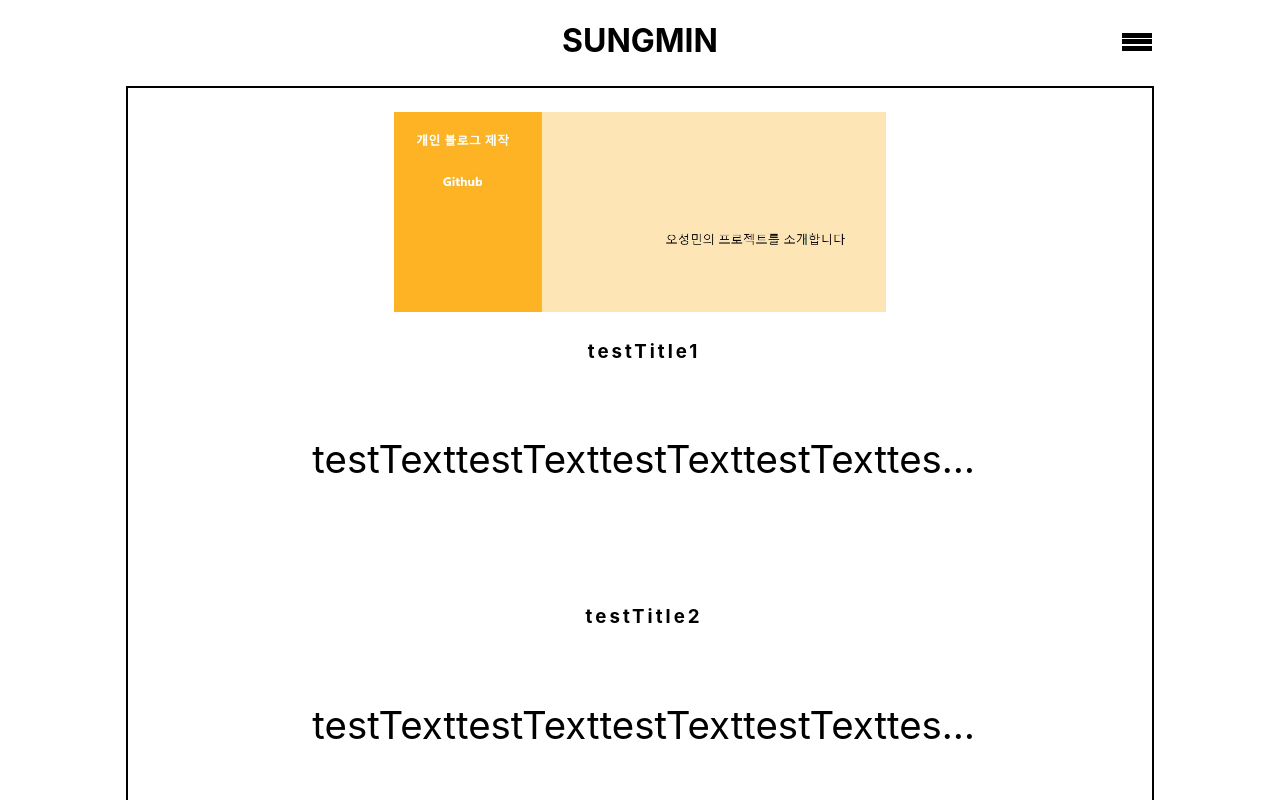
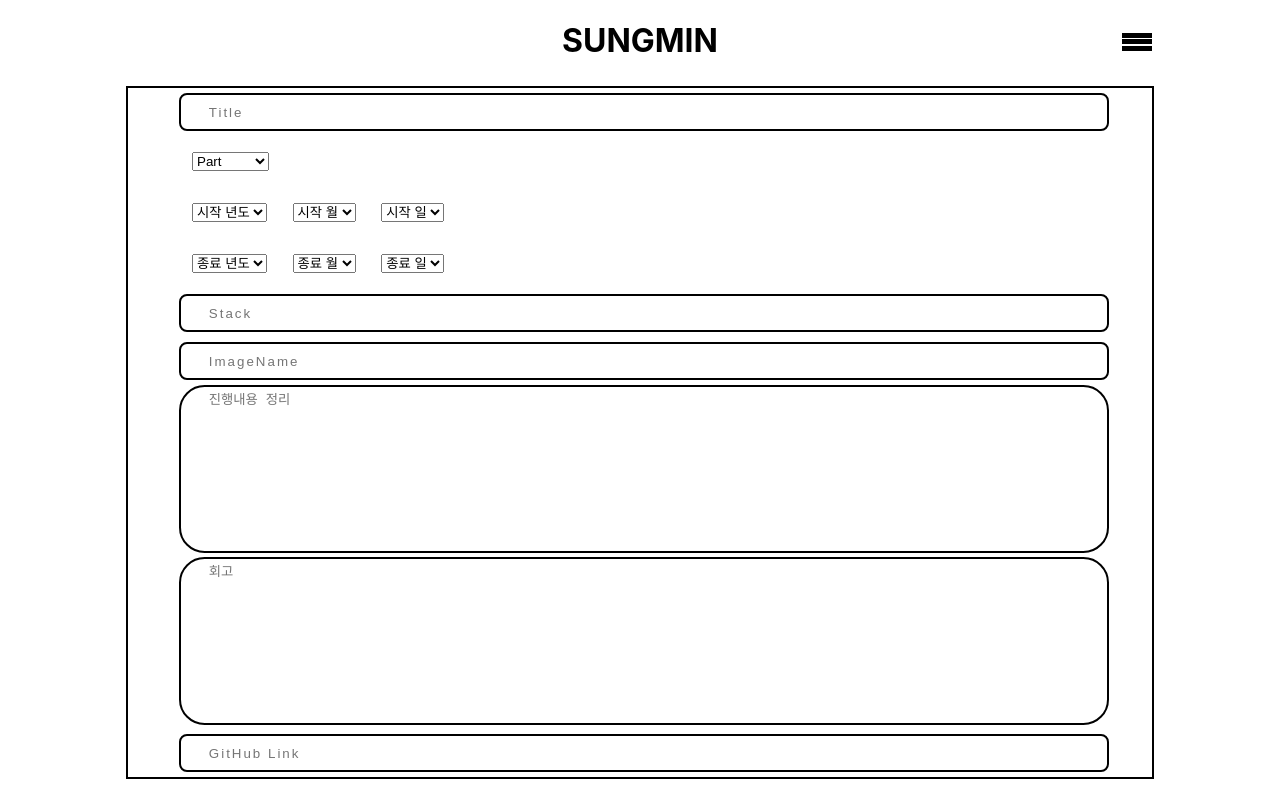
Before and after one commit to osm0517/my_portfolio, a React (Create React App) app: page /list in a window 1280 px wide. Shown: the top 800 px of the page. Built offline with nearby package versions, Linux system fonts and the light colour scheme.

Commit message:
input form finish test success

```diff
--- a/src/App.css
+++ b/src/App.css
@@ -96,6 +96,35 @@
 #document-div{
   margin-left: 10%;
   margin-bottom: 15%;
+  border: 1px solid black;
+  border-radius: 2%;
+}
+#write-div input{
+  width: 100%;
+  height: 4vh;
+  margin: 5px auto;
+  text-indent: 2vw;
+  letter-spacing: 2px;
+  border: 2px solid black;
+  border-radius: 1vh;
+}
+#write-div textarea{
+  width: 100%;
+  height: 20vh;
+  text-indent: 2vw;
+  border: 2px solid black;
+  border-radius: 2vw;
+  overflow: auto;
+  resize: none;
+}
+#write-div{
+  width: 90%;
+  margin: auto;
+
+}
+#write-div select{
+  margin-right: 2vw;
+  margin: 2vh 1vw;
 }
 /* Mobile - Landscape 가로모드
 기본이 세로 모드*/
--- a/src/App.js
+++ b/src/App.js
@@ -2,6 +2,7 @@ import './App.css';
 import React, {useState, useEffect} from 'react';
 import Nav from './component/Nav';
 import Document from './component/Document';
+import Write from './component/Write_page/Write';
 import $ from 'jquery';
 
 let value = 0;
@@ -42,7 +43,8 @@ function App() {
     <div className='body'>
       <Nav/>
       <div id='b'>
-        <Document/>
+        {/* <Document/> */}
+        <Write/>
       </div>
       {/* <div className="App"> */}
       {/* <div className='nav-div'>
--- /dev/null
+++ b/src/component/Write_page/Write.js
@@ -0,0 +1,141 @@
+import React, {useState, useEffect} from "react";
+import $ from 'jquery';
+
+function Write() {
+
+    //년, 월, 일을 생성해서 넣어줄 곳을 만들어줌
+    const [year, setYear] = useState([]);
+    const [month, setMonth] = useState([]);
+    const [day, setDay] = useState([]);
+    const [dayEnd, setDayEnd] = useState([]);
+
+    //Date 객체를 생성해서 현재 날짜를 판단할 때에 기준으로 사용
+    const now = new Date();
+
+    //실질적으로 년월일을 만들어주는 로직임
+    //생각했을 때 년 -> 월 -> 일 순으로 정함
+    //그래서 년 -> 월 을 정했을 때 일을 동적으로 만들어줌
+    const yearList = [];
+
+    const createYear = () => {
+        const nowYear = now.getFullYear();
+        for(let i = 1980; i <= nowYear; i++){
+            yearList.push(`${i}`);
+        }
+        setYear(yearList);
+    }
+    const monthList = [];
+
+    const createMonth = () => {
+        for(let i = 1; i <= 12; i++){
+            if(i < 10)monthList.push(`0${i}`);
+            else monthList.push(`${i}`);
+        }
+        setMonth(monthList);
+    }
+    const dayList = [];
+
+    const createDay = () => {
+        //현재 선택한 년, 월이 언제인지 가져옴
+        const selectYear = $('#startYear option:selected').val();
+        const selectMonth = $('#startMonth option:selected').val();
+
+        //월에 따라 다르고 윤년인지 판단도 해야하기 때문에
+        //이러한 계산을 간단하게 해결해줌
+        const day = new Date(selectYear, selectMonth, 0).getDate();
+
+        for(let i = 1; i <= day; i++){
+            if(i < 10)dayList.push(`0${i}`);
+            else dayList.push(`${i}`);
+        }
+        setDay(dayList);
+    }
+
+    const dayListEnd = [];
+
+    const createDayEnd = () => {
+        //현재 선택한 년, 월이 언제인지 가져옴
+        const selectYear = $('#endYear option:selected').val();
+        const selectMonth = $('#endMonth option:selected').val();
+
+        //월에 따라 다르고 윤년인지 판단도 해야하기 때문에
+        //이러한 계산을 간단하게 해결해줌
+        const day = new Date(selectYear, selectMonth, 0).getDate();
+
+        for(let i = 1; i <= day; i++){
+            if(i < 10)dayList.push(`0${i}`);
+            else dayList.push(`${i}`);
+        }
+        setDayEnd(dayListEnd);
+    }
+
+    //년도를 map함수를 이용해서 만들어줌
+    //현재 클릭을 할 때마다 생성이 돼서 매우 비효율적
+    //언제 함 시간을 내서 수정을 해야할듯 싶음
+    const yearender = year.map(v => {
+        return(
+            <option>{v}</option>
+        )
+    })
+
+    const monthRender = month.map(v => {
+        return(
+            <option>{v}</option>
+        )
+    })
+
+    const dayRender = day.map(v => {
+        return(
+            <option>{v}</option>
+        )
+    })
+
+    const dayRenderEnd = dayEnd.map(v => {
+        return(
+            <option>{v}</option>
+        )
+    })
+
+
+    return(
+        <div id="write-div">
+            <input placeholder="Title"></input><br />
+            <select id="test">
+                <option disabled selected >Part</option>
+                <option>FrontEnd</option>
+                <option>BackEnd</option>
+            </select><br />
+            <select id="startYear" onFocus={createYear}>
+                <option disabled selected>시작 년도</option>
+                {yearender}
+            </select>
+            <select id="startMonth" onFocus={createMonth}>
+                <option disabled selected>시작 월</option>
+                {monthRender}
+            </select>
+            <select onFocus={createDay}>
+                <option disabled selected>시작 일</option>
+                {dayRender}
+            </select><br />
+            <select id="endYear" onFocus={createYear}>
+                <option disabled selected>종료 년도</option>
+                {yearender}
+            </select>
+            <select id="endMonth" onFocus={createMonth}>
+                <option disabled selected>종료 월</option>
+                {monthRender}
+            </select>
+            <select onFocus={createDayEnd}>
+                <option disabled selected>종료 일</option>
+                {dayRenderEnd}
+            </select><br />
+            <input placeholder="Stack"></input><br />
+            <input placeholder="ImageName"></input><br />
+            <textarea placeholder="진행내용 정리"></textarea><br />
+            <textarea placeholder="회고"></textarea><br />
+            <input placeholder="GitHub Link"></input>
+        </div>
+    );
+}
+
+export default Write;
```
Also changed, not shown: src/component/Front_page/Front.js (added, +12 -0 lines).
